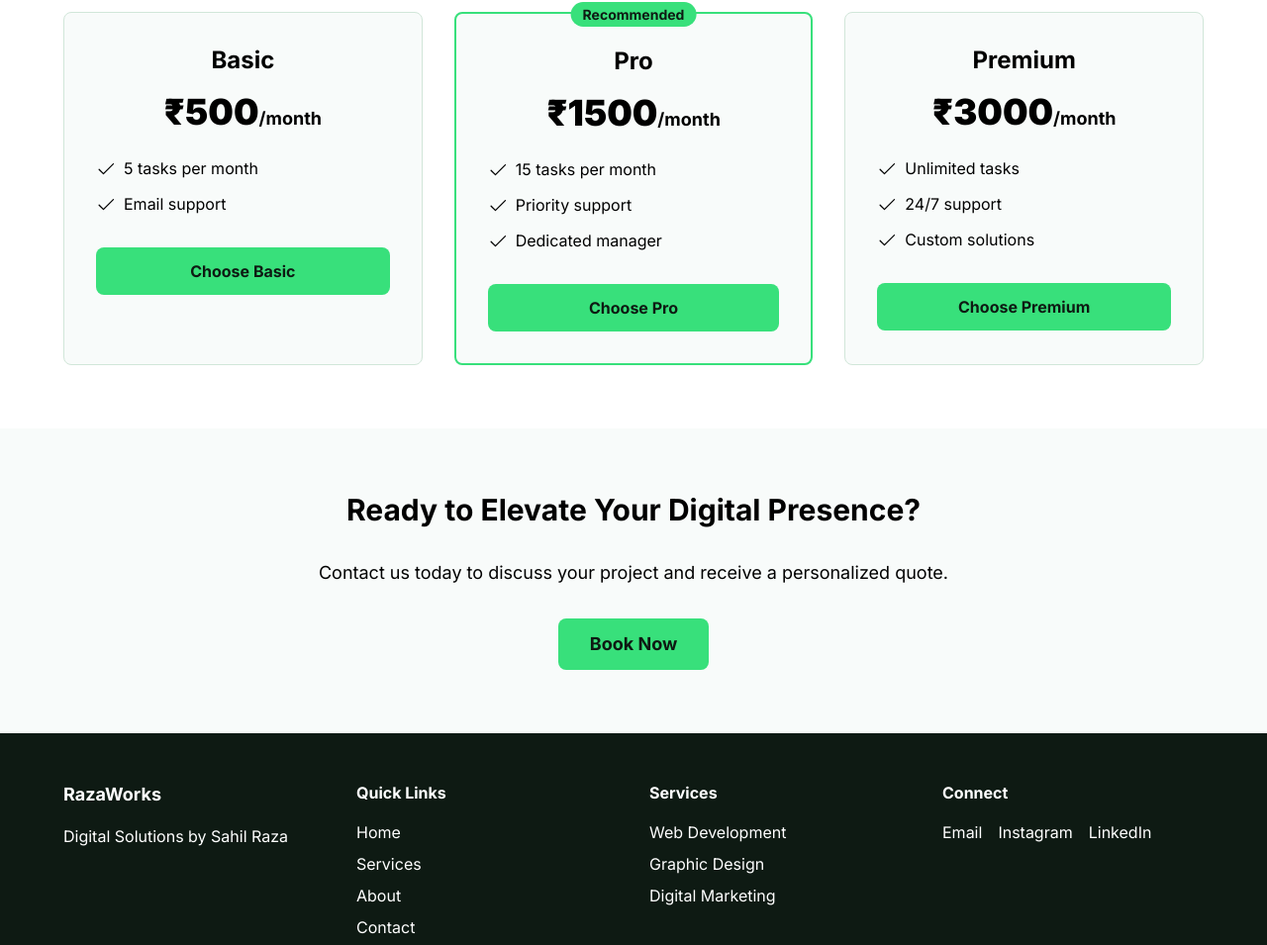
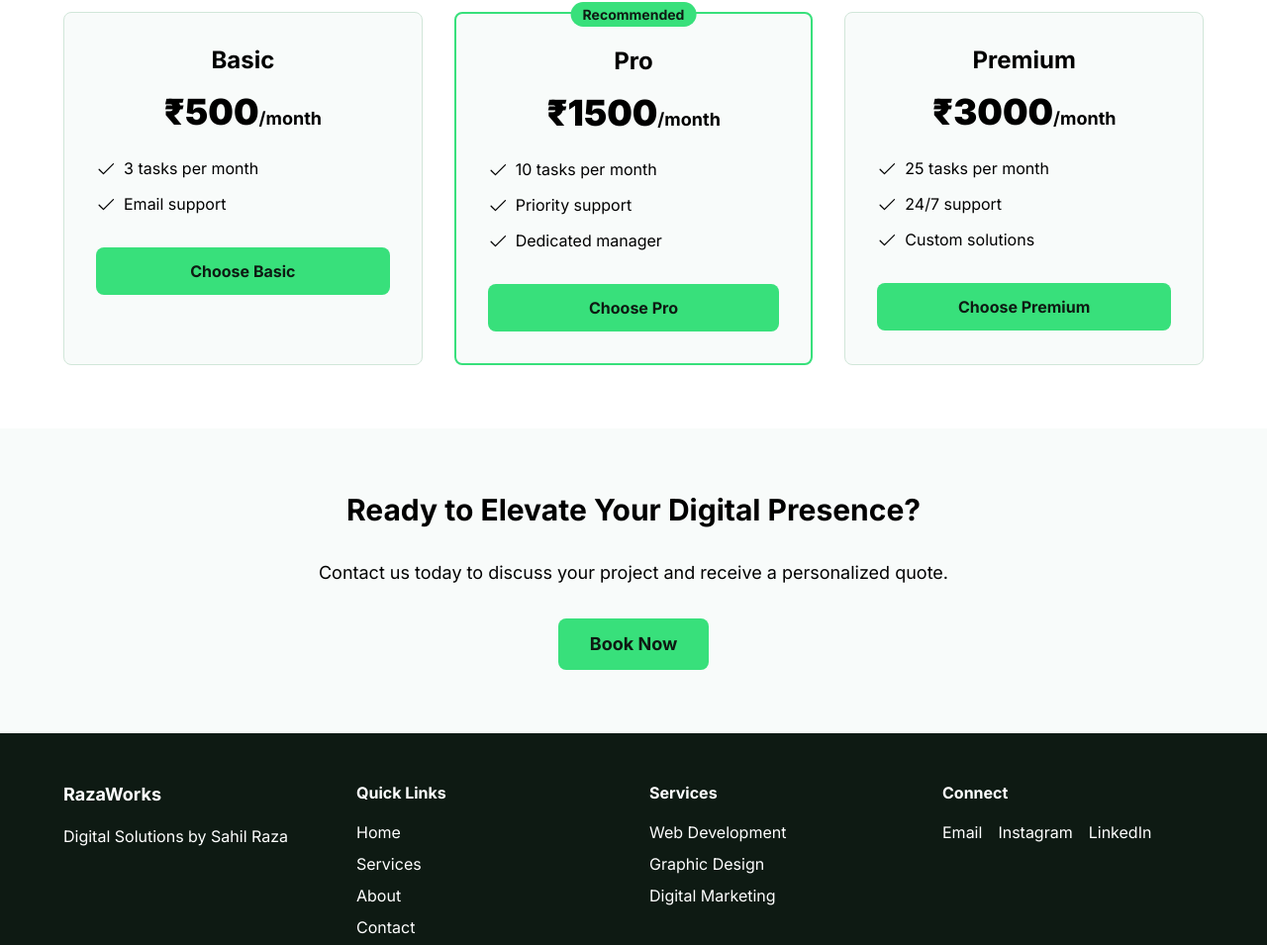
Before and after one commit to SahilCodeLab/RazaWorks, a plain HTML site: page main.html in a window 1280 px wide. Shown: the part 4065-5020 px from the top of the page at 99% size. Drawn offline with nearby package versions, Linux system fonts and the light colour scheme.

Commit message:
Update task limits in main.html

```diff
--- a/main.html
+++ b/main.html
@@ -547,7 +547,7 @@
                         <svg xmlns="http://www.w3.org/2000/svg" width="20" height="20" fill="currentColor" viewBox="0 0 256 256">
                             <path d="M229.66,77.66l-128,128a8,8,0,0,1-11.32,0l-56-56a8,8,0,0,1,11.32-11.32L96,188.69,218.34,66.34a8,8,0,0,1,11.32,11.32Z"></path>
                         </svg>
-                        5 tasks per month
+                        3 tasks per month
                     </li>
                     <li class="flex items-center gap-2">
                         <svg xmlns="http://www.w3.org/2000/svg" width="20" height="20" fill="currentColor" viewBox="0 0 256 256">
@@ -575,7 +575,7 @@
                         <svg xmlns="http://www.w3.org/2000/svg" width="20" height="20" fill="currentColor" viewBox="0 0 256 256">
                             <path d="M229.66,77.66l-128,128a8,8,0,0,1-11.32,0l-56-56a8,8,0,0,1,11.32-11.32L96,188.69,218.34,66.34a8,8,0,0,1,11.32,11.32Z"></path>
                         </svg>
-                        15 tasks per month
+                        10 tasks per month
                     </li>
                     <li class="flex items-center gap-2">
                         <svg xmlns="http://www.w3.org/2000/svg" width="20" height="20" fill="currentColor" viewBox="0 0 256 256">
@@ -606,7 +606,7 @@
                         <svg xmlns="http://www.w3.org/2000/svg" width="20" height="20" fill="currentColor" viewBox="0 0 256 256">
                             <path d="M229.66,77.66l-128,128a8,8,0,0,1-11.32,0l-56-56a8,8,0,0,1,11.32-11.32L96,188.69,218.34,66.34a8,8,0,0,1,11.32,11.32Z"></path>
                         </svg>
-                        Unlimited tasks
+                        25 tasks per month
                     </li>
                     <li class="flex items-center gap-2">
                         <svg xmlns="http://www.w3.org/2000/svg" width="20" height="20" fill="currentColor" viewBox="0 0 256 256">
```
